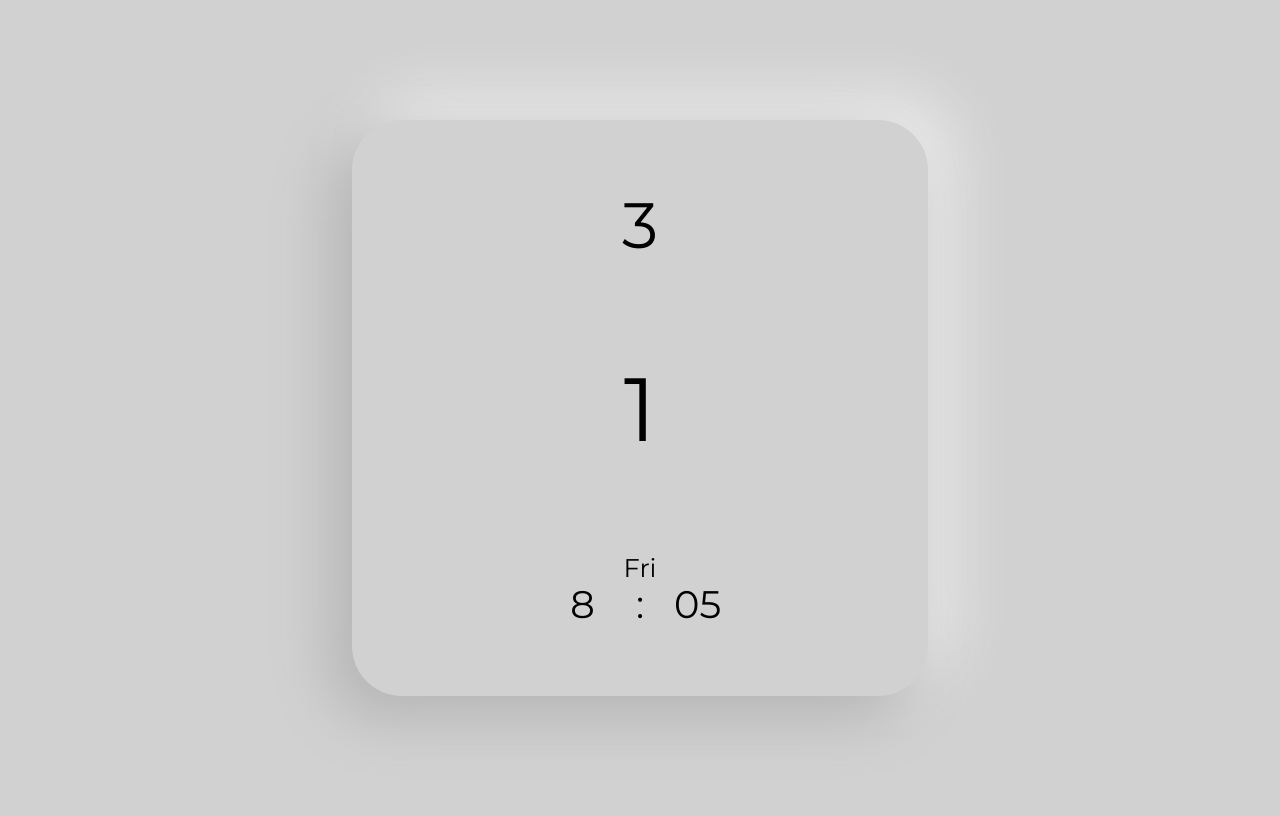
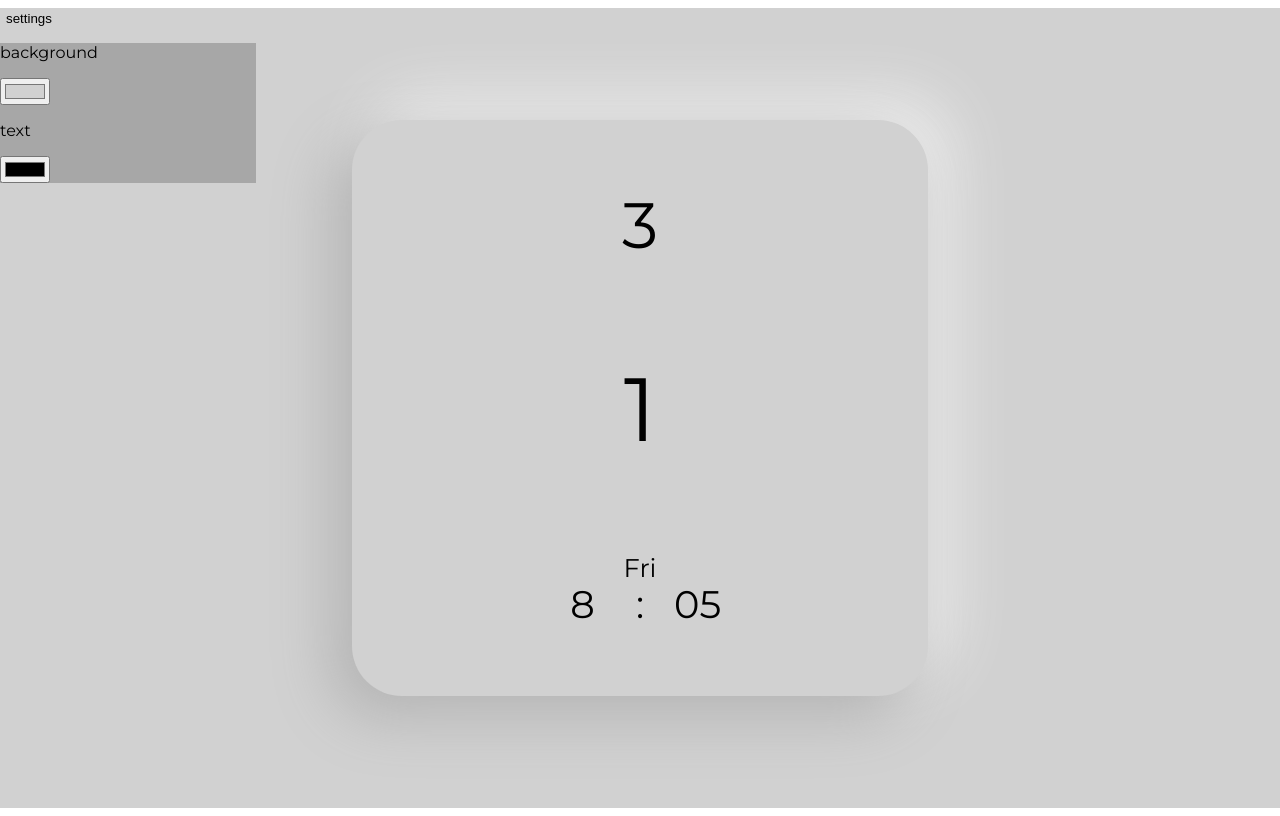
Before and after one commit to haruto17/neumo-calendar, a SvelteKit app: page / in a window 1280 px wide. Built offline with nearby package versions, Linux system fonts and the light colour scheme.

Commit message:
背景色と文字色の変更機能の追加

```diff
--- a/src/app.html
+++ b/src/app.html
@@ -10,7 +10,7 @@
 		<title>neumo-calendar</title>
 		%sveltekit.head%
 	</head>
-	<body data-sveltekit-preload-data="hover" style="background-color: #d1d1d1;">
+	<body data-sveltekit-preload-data="hover" style="margin-left: 0%; margin-right: 0%;">
 		<div style="display: contents">%sveltekit.body%</div>
 	</body>
 </html>
--- a/src/routes/+page.svelte
+++ b/src/routes/+page.svelte
@@ -1,5 +1,9 @@
 <script>
 	setInterval(getDate, 1000);
+
+	let visible_menu = false;
+	let bg_color = '#d1d1d1';
+	let txt_color = '#000000';
 
 	let month = 0;
 	let day = 0;
@@ -37,23 +41,71 @@
 			minute = String(minute_num);
 		}
 	}
+
+	function toggleMenu() {
+		const menu = document.getElementById('menu');
+		if (menu != null && visible_menu) {
+			menu.hidden = false;
+			visible_menu = false;
+		} else if (menu != null && !visible_menu) {
+			menu.hidden = true;
+			visible_menu = true;
+		}
+	}
 </script>
 
-<div class="container">
-	<div class="calendar">
-		<div class="month"><p>{month}</p></div>
-		<div class="day"><p>{day}</p></div>
-		<div class="weekday"><p>{weekday}</p></div>
+<svelte:body style="background: blue" />
+
+<div class="menu-container">
+	<button on:click={toggleMenu}>settings</button>
+	<div id="menu" class="menu" hidden={visible_menu}>
+		<div>
+			<p>background</p>
+			<input type="color" bind:value={bg_color} />
+		</div>
+		<div>
+			<p>text</p>
+			<input type="color" bind:value={txt_color} />
+		</div>
+	</div>
+</div>
+
+<div style:background-color={bg_color} class="container">
+	<div style:background-color={bg_color} class="calendar">
+		<div class="month"><p style:color={txt_color}>{month}</p></div>
+		<div class="day"><p style:color={txt_color}>{day}</p></div>
+		<div class="weekday"><p style:color={txt_color}>{weekday}</p></div>
 		<div class="time-container">
-			<p class="hour">{hour}</p>
-			<p class="colon">:</p>
-			<p class="minute">{minute}</p>
+			<p style:color={txt_color} class="hour">{hour}</p>
+			<p style:color={txt_color} class="colon">:</p>
+			<p style:color={txt_color} class="minute">{minute}</p>
 		</div>
 	</div>
 </div>
 
 <style>
+	.menu-container {
+		position: absolute;
+		font-family: 'Montserrat', sans-serif;
+		font-optical-sizing: auto;
+		font-weight: 400;
+		font-style: normal;
+	}
+
+	.menu-container button {
+		cursor: pointer;
+		background: transparent;
+		border: none;
+	}
+
+	.menu {
+		width: 20vw;
+		background-color: rgba(0, 0, 0, 0.2);
+	}
+
 	.container {
+		width: 100%;
+		height: 100%;
 		display: flex;
 		justify-content: center;
 		align-items: center;
@@ -64,7 +116,6 @@
 		width: 45vw;
 		height: 45vw;
 		border-radius: 50px;
-		background: #d1d1d1;
 		box-shadow:
 			-20px 20px 60px #b2b2b2,
 			20px -20px 60px #f0f0f0;
```
